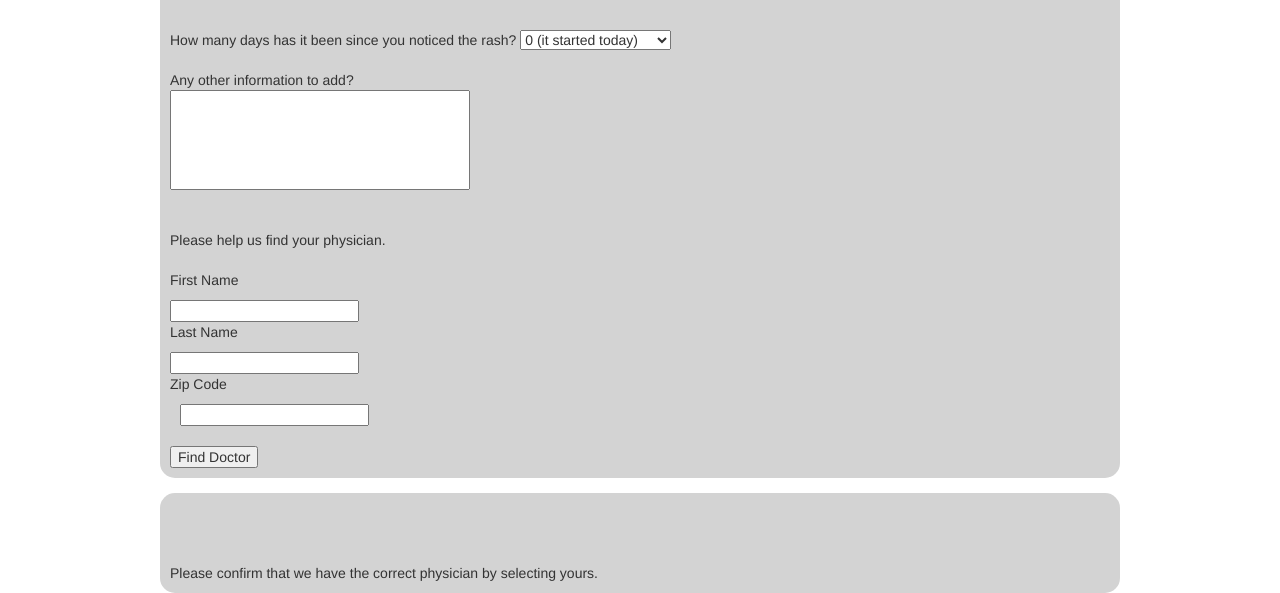
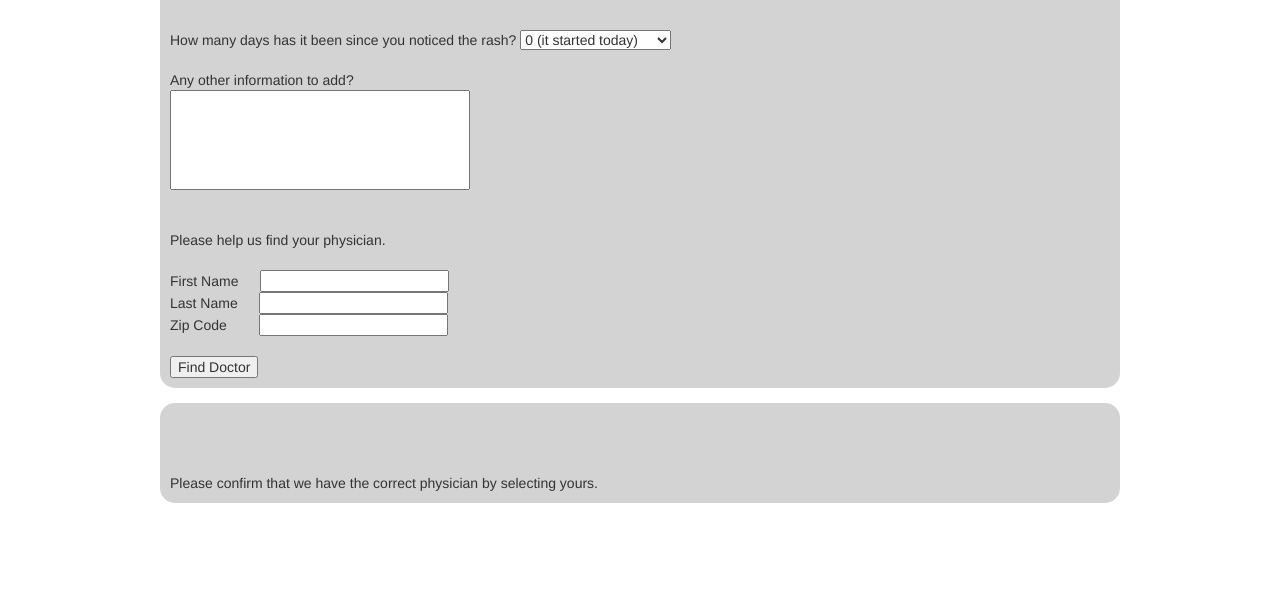
Before and after one commit to jamesjackson/health-informatics, a website: page public/send.html in a window 1280 px wide. Shown: the part 260-853 px from the top of the page. After the commit the page ends 800 px from the top, so only its background shows below. Drawn offline with Linux system fonts and the light colour scheme.

Commit message:
Changing styling

```diff
--- a/public/send.html
+++ b/public/send.html
@@ -54,12 +54,12 @@ and open the template in the editor.
             	<br><br><br>
             	Please help us find your physician.<br><br>
 
-            	<p style="width: 100px;">First Name &emsp;</p>
+            	First Name &emsp;
             	<input type="text" name="firstName"><br>
-            	<p style="width: 100px;">Last Name &emsp;</p>
+            	Last Name &emsp;
             	<input type="text" name="lastName"><br>
-            	<p style="width: 100px;">Zip Code &emsp;</p>
-            	<input style="margin-left: 10px;" type="text" name="zipCode"><br>
+            	Zip Code &emsp;
+            	<input style="margin-left: 10px;"type="text" name="zipCode"><br>
 
     	        <br>
     	        <input type="submit" value="Find Doctor">
```
